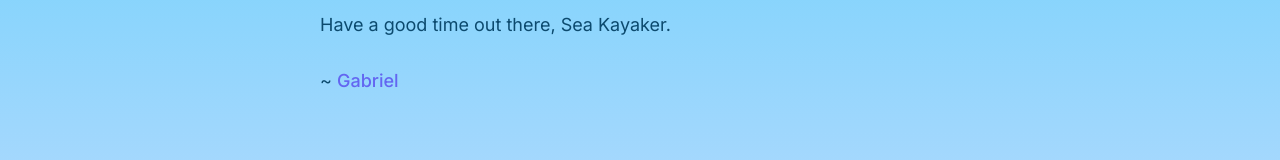
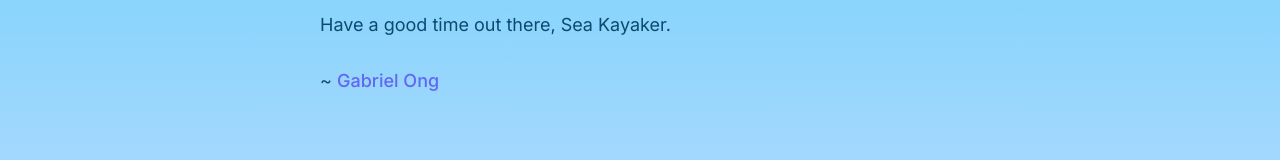
Before and after one commit to gongahkia/sea-kayak, a Next.js app in the folder sea-kayak-app/: page / in a window 1280 px wide. Shown: the part 1273-1433 px from the top of the page. Built offline with nearby package versions, Linux system fonts and the light colour scheme; no server answers.

Commit message:
feat(app): full name added

```diff
--- a/sea-kayak-app/app/page.tsx
+++ b/sea-kayak-app/app/page.tsx
@@ -110,7 +110,7 @@ export default function Home() {
             <br /><br />
             Have a good time out there, Sea Kayaker.
             <br /><br />
-            ~ <a href="https://gabrielongzm.com" className="text-indigo-600 md:text-indigo-500 hover:underline font-medium">Gabriel</a>
+            ~ <a href="https://gabrielongzm.com" className="text-indigo-600 md:text-indigo-500 hover:underline font-medium">Gabriel Ong</a>
           </p>
         </div>
 
```
